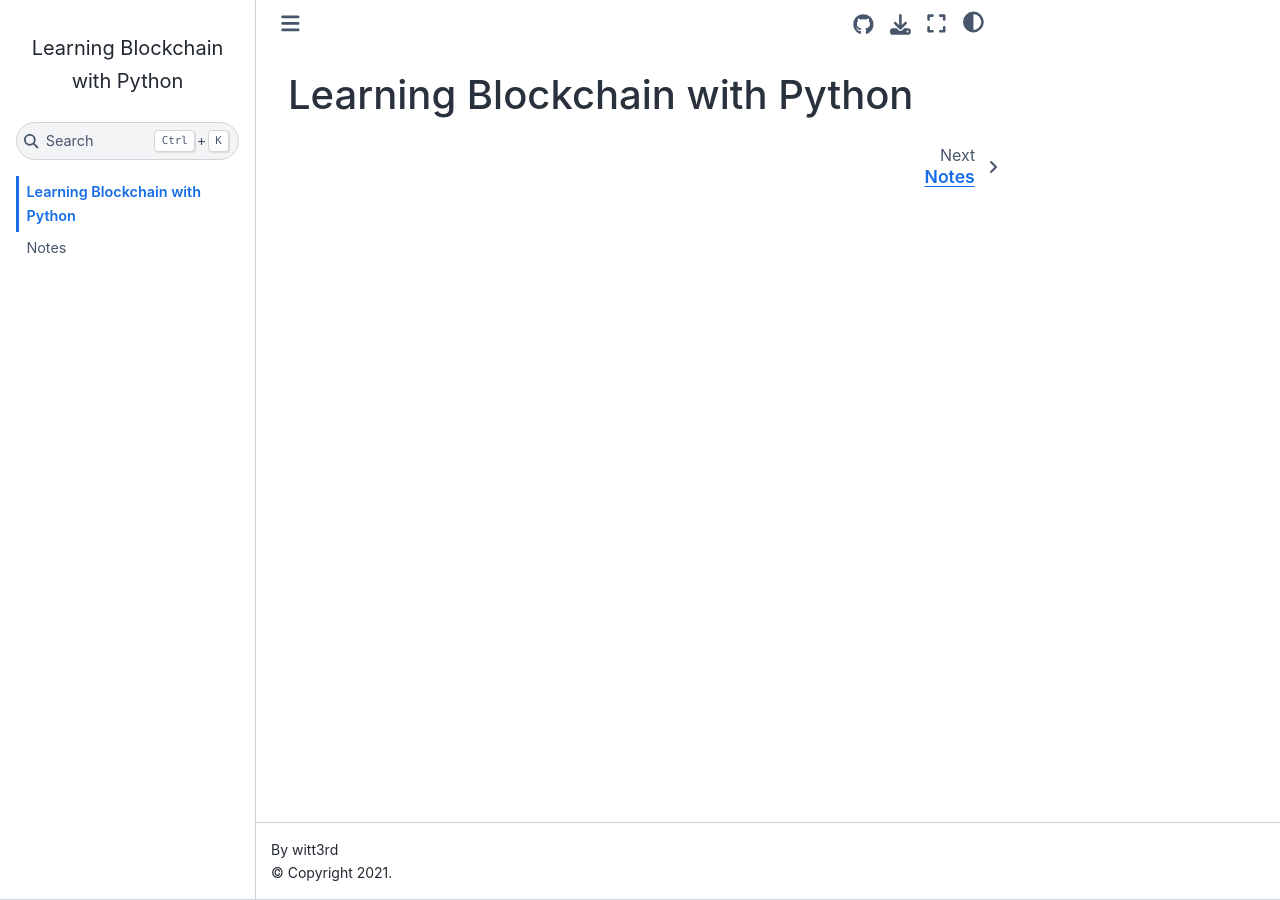
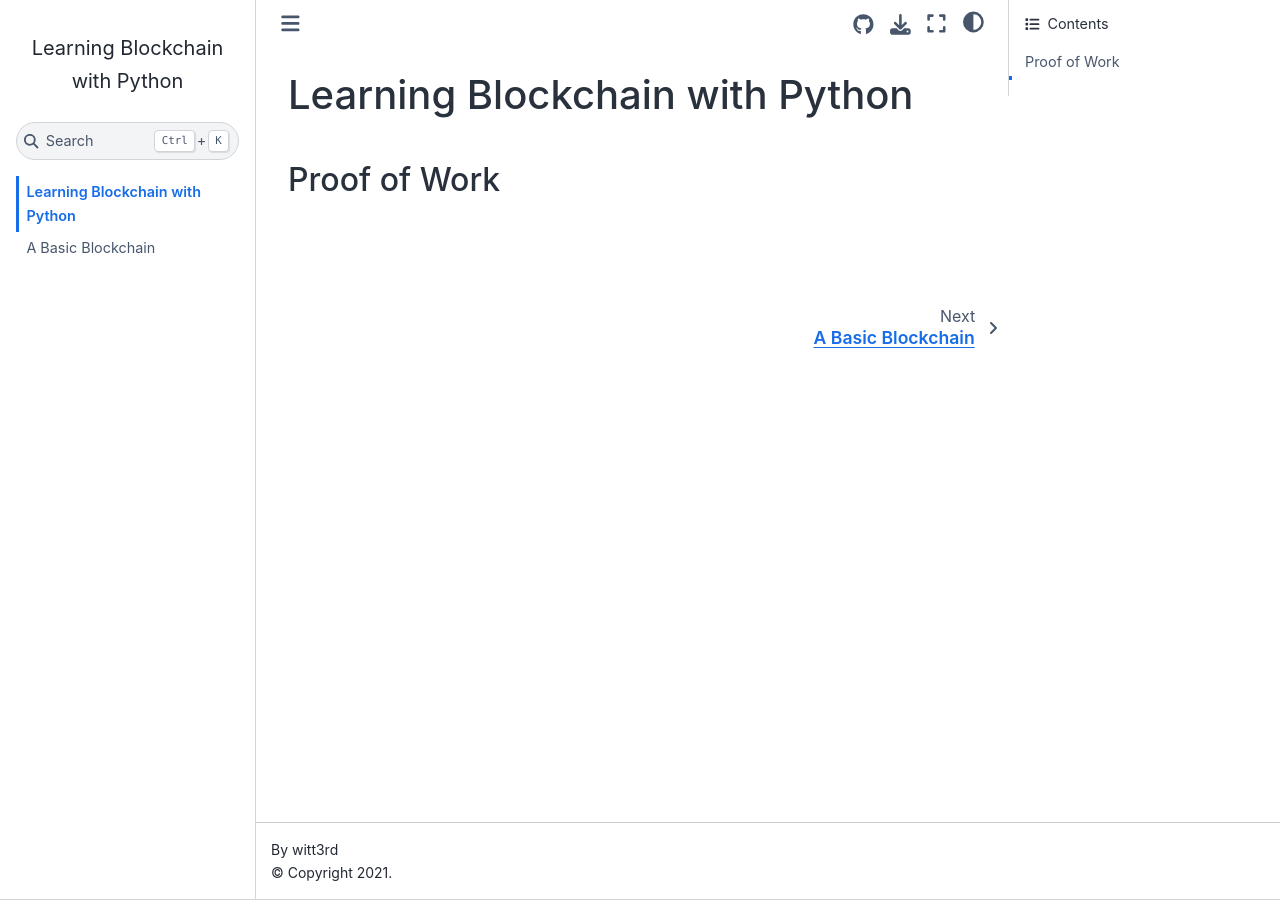
Before and after one commit to witt3rd/learning-blockchain-with-python, a Jupyter Book: the page built from book/index.md, in a window 1280 px wide. Built offline with Jupyter Book 1.0.4 settings and Sphinx 7.4.7 and the Sphinx Book theme 1.1.4, drawn with Linux system fonts in a browser that asks for light colours.

Commit message:
a basic blockchain (example)

```diff
--- a/book/_toc.yml
+++ b/book/_toc.yml
@@ -4,4 +4,4 @@
 format: jb-book
 root: index
 chapters:
-- file: notes
+- file: a_basic_blockchain
--- a/book/index.md
+++ b/book/index.md
@@ -1 +1,5 @@
 # Learning Blockchain with Python
+
+## Proof of Work
+
+##
```
Also changed, not shown: book/a_basic_blockchain.ipynb (added), book/notes.ipynb (deleted).
